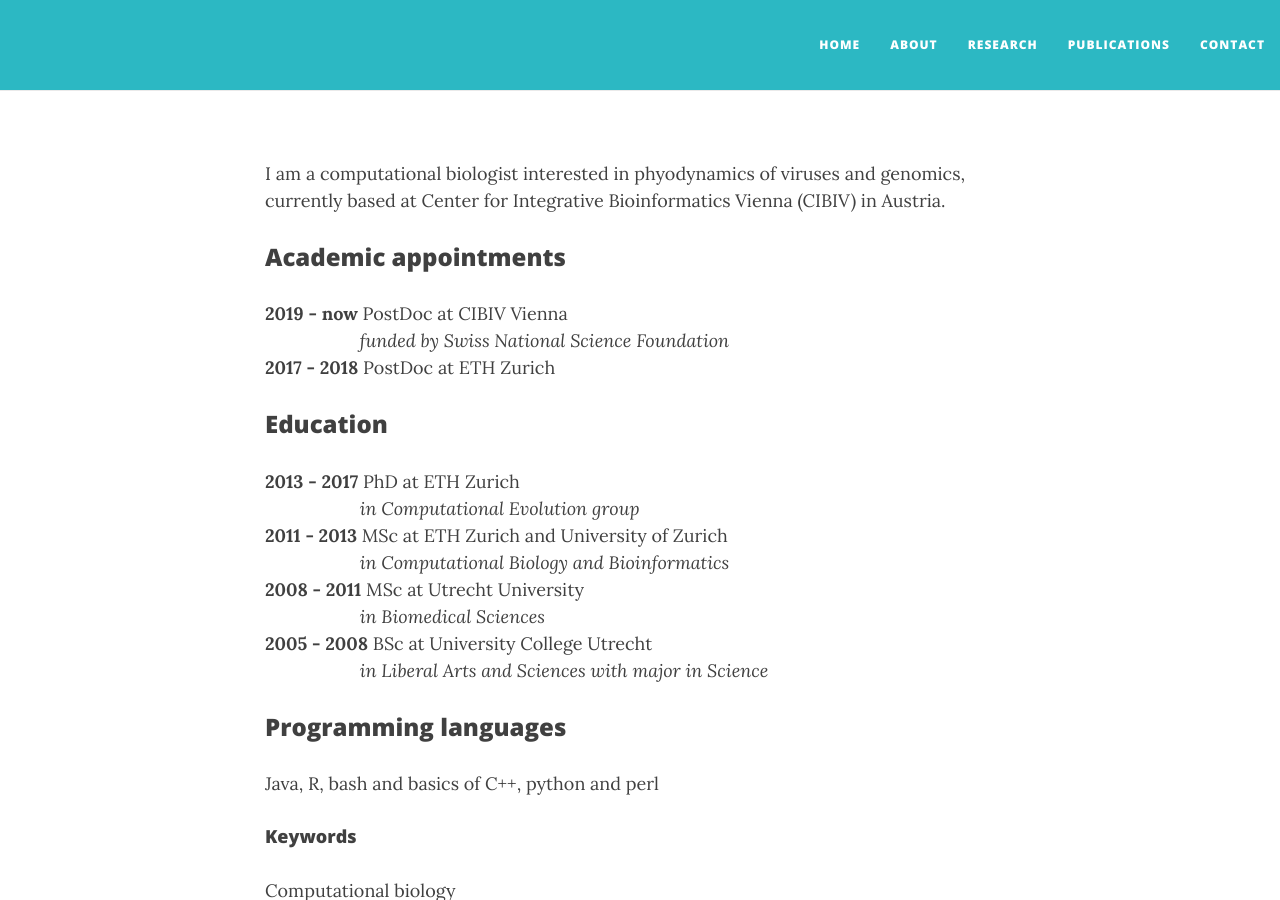
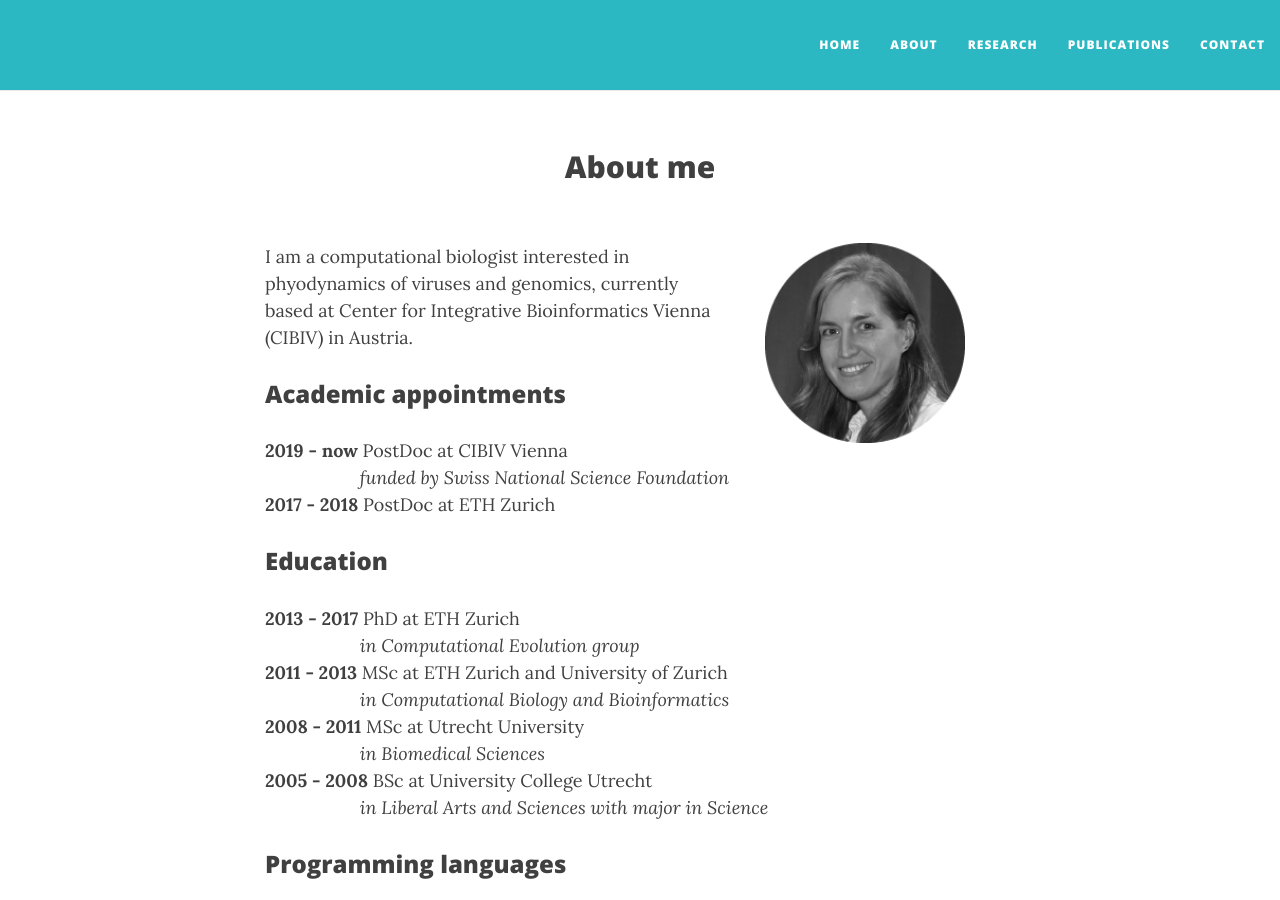
Before and after one commit to boskovav/boskovav.github.io, a Jekyll site: the page built from about.md, in a window 1280 px wide and 900 px high. Built offline with Jekyll 4.4.1, drawn with Linux system fonts in a browser that asks for light colours; nearby versions of some CDN libraries.

Commit message:
final image postion

```diff
--- a/about.md
+++ b/about.md
@@ -1,8 +1,9 @@
 ---
 layout: page
-title: <img src="/img/VB_bw.png" alt="Drawing" style="width: 200px;" hspace="50px;" align="right"/>
+title: About me
 ---
 
+<img src="/img/VB_bw.png" alt="Drawing" style="width: 200px;" hspace="50px;" align="right"/>
 I am a computational biologist interested in phyodynamics of viruses and genomics, currently based at Center for Integrative Bioinformatics Vienna (CIBIV) in Austria.
 
 ### Academic appointments
```
